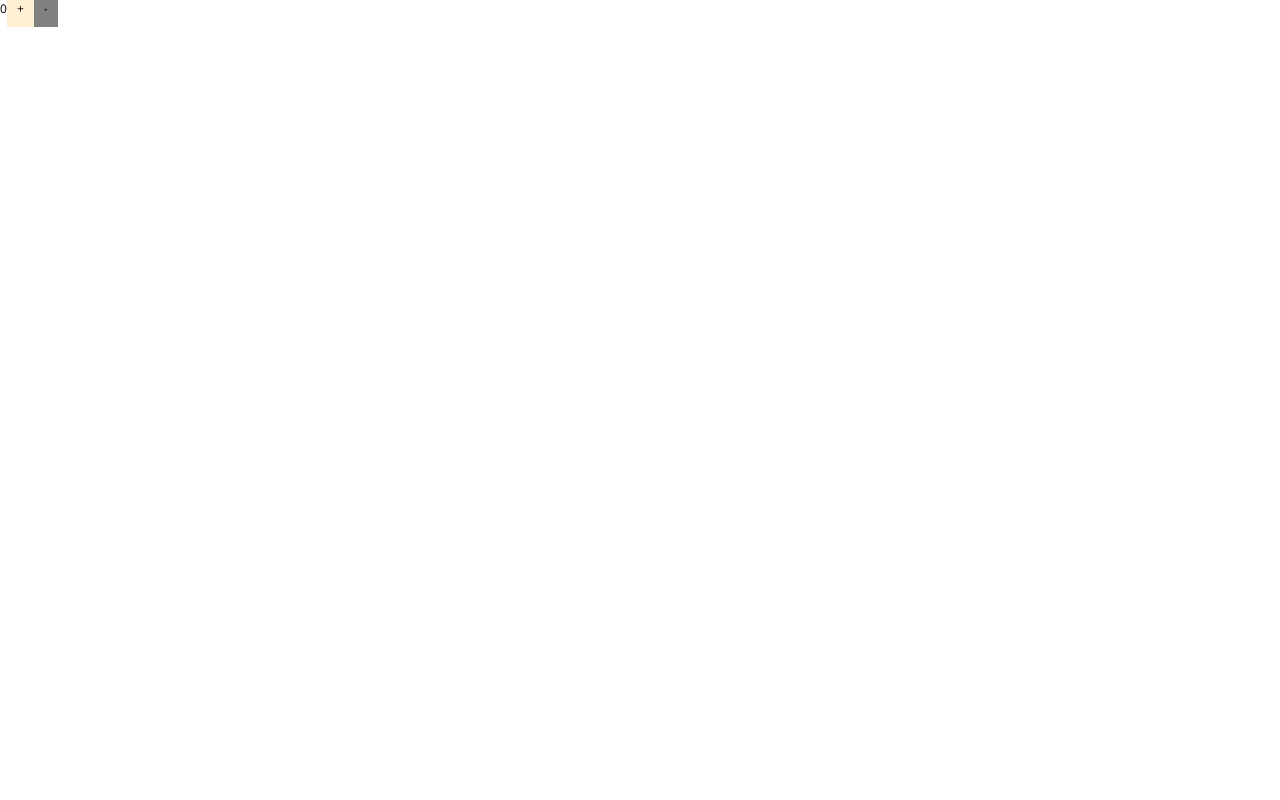
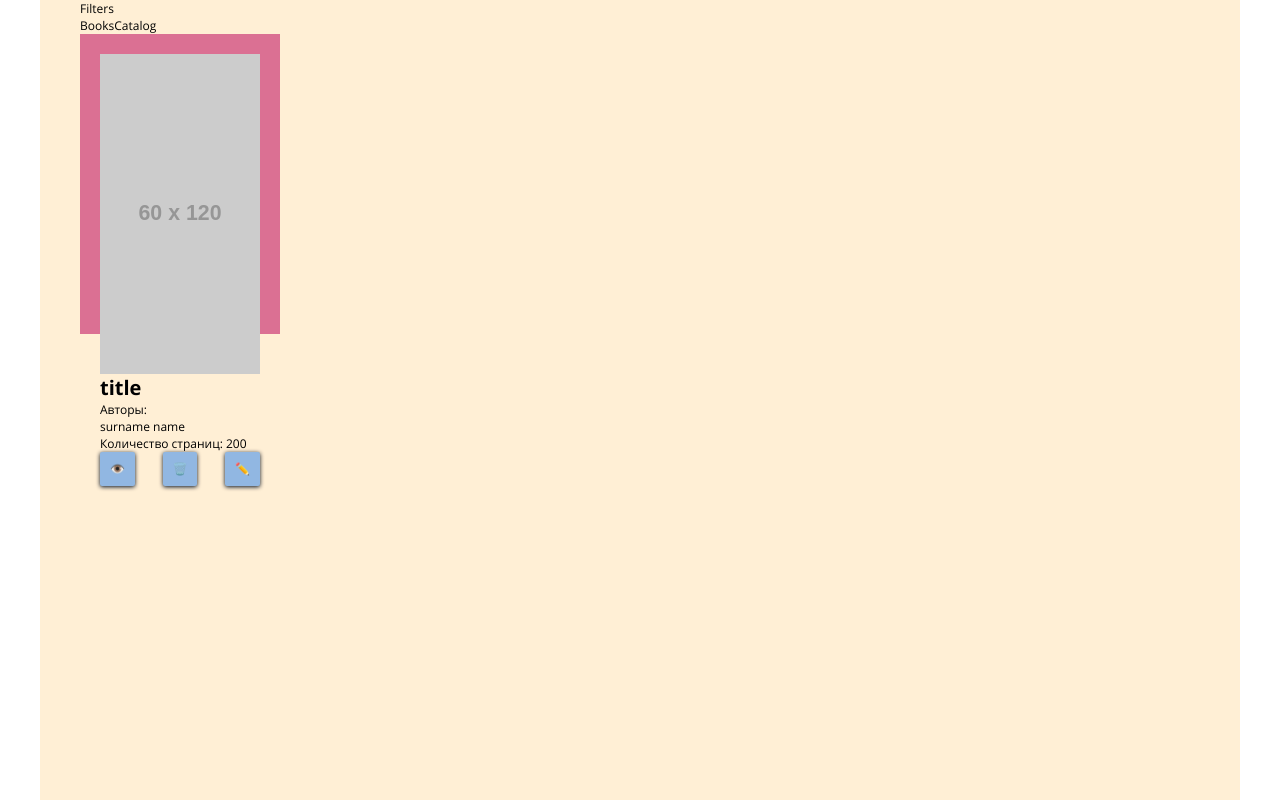
Before and after one commit to JulieSemenova/books_editor, a React (Create React App) app: page / in a window 1280 px wide. Built offline with nearby package versions, Linux system fonts and the light colour scheme.

Commit message:
✨add components: Filter, BookCatalog, BookCard

```diff
--- /dev/null
+++ b/src/components/BookCard/BookCard.scss
@@ -0,0 +1,20 @@
+@import '../../styles/vars.scss';
+.bookCard {
+  display: flex;
+  flex-direction: column;
+  justify-content: flex-start;
+  height: 300px;
+  width: 200px;
+  padding: 20px;
+  background-color: palevioletred;
+
+  &_img {
+    object-fit: contain;
+  }
+
+  &_buttons {
+    display: flex;
+    justify-content: space-between;
+    margin-top: auto;
+  }
+}
--- /dev/null
+++ b/src/components/BookCard/BookCard.tsx
@@ -0,0 +1,55 @@
+import * as React from 'react';
+
+import Button from '../Button/Button';
+import './BookCard.css';
+
+interface Props {
+  id: string;
+  title: string;
+  authors: Author[];
+  pages: number;
+  publisher?: string;
+  publicationDate?: string;
+  editionDate?: string;
+  img?: string;
+}
+
+type Author = {
+  name: string;
+  surname: string;
+};
+
+const BookCard: React.StatelessComponent<Props> = ({
+  id,
+  title,
+  authors,
+  pages,
+  img,
+}: Props): JSX.Element => {
+  return (
+    <article className="bookCard">
+      {img ? (
+        <img className="bookCard_img" src={img} />
+      ) : (
+        <img src="http://dummyimage.com/60x120/c0c0c0.gif&text=Empty" />
+      )}
+      <h2 className="bookCard_title">{title}</h2>
+      <div className="bookCard_author">
+        Авторы:
+        {authors.map((author: Author) => (
+          <p key={author.name}>
+            {author.surname} {author.name}
+          </p>
+        ))}
+      </div>
+      <div>Количество страниц: {pages}</div>
+      <div className="bookCard_buttons">
+        <Button title="👁️" onClick={() => console.log('look')} />
+        <Button title="🗑️" onClick={() => console.log('delete')} />
+        <Button title="✏️" onClick={() => console.log('change')} />
+      </div>
+    </article>
+  );
+};
+
+export default BookCard;
--- /dev/null
+++ b/src/components/BooksCatalog/BooksCatalog.tsx
@@ -0,0 +1,21 @@
+import React, { Component } from 'react';
+
+import BookCard from '../../components/BookCard/BookCard';
+
+class BooksCatalog extends Component {
+  render() {
+    return (
+      <div>
+        BooksCatalog
+        <BookCard
+          id={'id'}
+          title="title"
+          authors={[{ name: 'name', surname: 'surname' }]}
+          pages={200}
+        />
+      </div>
+    );
+  }
+}
+
+export default BooksCatalog;
--- /dev/null
+++ b/src/components/Filters/Filters.tsx
@@ -0,0 +1,9 @@
+import * as React from 'react';
+
+class Filters extends React.Component {
+  render() {
+    return <div>Filters</div>;
+  }
+}
+
+export default Filters;
--- a/src/pages/MainPage/MainPage.scss
+++ b/src/pages/MainPage/MainPage.scss
@@ -0,0 +1,26 @@
+@import '../../styles/vars.scss';
+
+.mainPage {
+  margin: 0 auto;
+  height: 100vh;
+  max-width: 320px;
+  padding: 0 20px;
+  background-color: papayawhip;
+
+  @media (min-width: $xs) {
+    padding: 0 40px;
+    max-width: $xs;
+  }
+
+  @media (min-width: $sm) {
+    max-width: $sm;
+  }
+
+  @media (min-width: $md) {
+    max-width: $sm;
+  }
+
+  @media (min-width: $lg) {
+    max-width: $lg;
+  }
+}
--- a/src/pages/MainPage/MainPage.tsx
+++ b/src/pages/MainPage/MainPage.tsx
@@ -1,24 +1,16 @@
 import React from 'react';
-import { connect } from 'react-redux';
-import { add, remove } from '../../redux/reducers/testReducer';
 
+import Filters from '../../components/Filters/Filters';
+import BooksCatalog from '../../components/BooksCatalog/BooksCatalog';
 import './MainPage.css';
 
-const MainPage: React.FC = (props: any) => {
+const MainPage: React.FC = () => {
   return (
-    <div>
-      <span>{props.testReducer.total}</span>
-      <span onClick={() => props.add()} style={{ padding: 10, background: 'papayawhip' }}>
-        +
-      </span>
-      <span onClick={props.remove} style={{ padding: 10, background: 'grey' }}>
-        -
-      </span>
-    </div>
+    <main className="mainPage">
+      <Filters />
+      <BooksCatalog />
+    </main>
   );
 };
 
-export default connect(
-  ({ testReducer }: any) => ({ testReducer }),
-  { add, remove },
-)(MainPage);
+export default MainPage;
--- a/src/styles/common.scss
+++ b/src/styles/common.scss
@@ -14,7 +14,10 @@ img {
   max-width: 100%;
   height: auto;
 }
-
 * {
   box-sizing: border-box;
 }
+
+h2 {
+  font-size: $fs_big;
+}
--- a/src/styles/vars.scss
+++ b/src/styles/vars.scss
@@ -3,8 +3,8 @@ $c_main: #000000;
 $c_contrast: #ffffff;
 $c_warn: #ff0638;
 $c_success: #81e61b;
-$c_primary: #01428a;
-$c_secondary: #102540;
+$c_primary: #91b7e2;
+$c_secondary: #818c9b;
 
 // FONT SIZES
 $fs_normal: 12px;
@@ -21,3 +21,7 @@ $lg: 1200px;
 $md: 960px;
 $sm: 720px;
 $xs: 480px;
+
+// ANIMATION
+$easing: ease;
+$duration: 0.1s;
```
